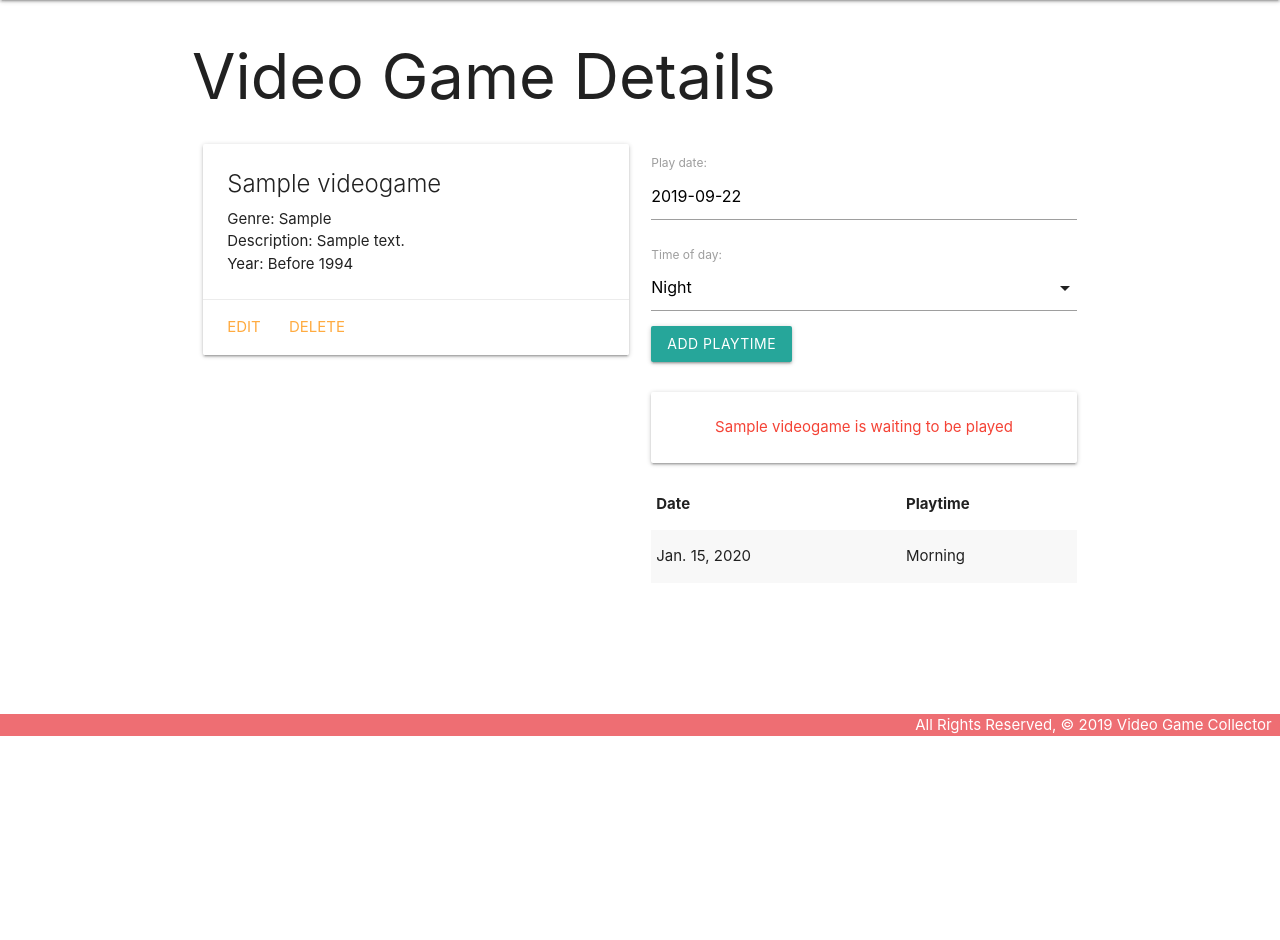
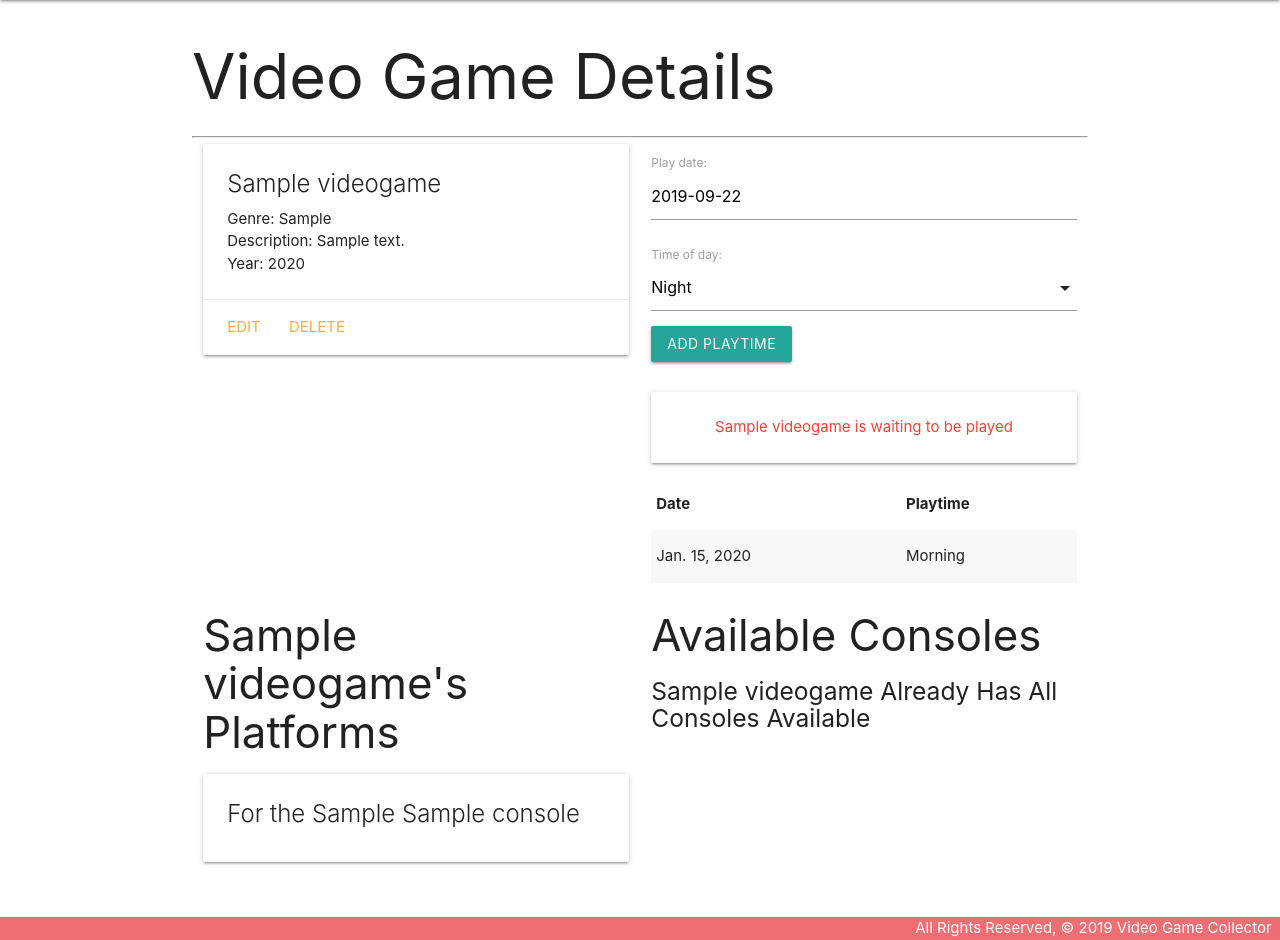
Before and after one commit to robified/django-vgcollector, a Django app: page /videogames/1/ in a window 1280 px wide. Shown: the part 64-1004 px from the top of the page. Before the commit the page ends 800 px from the top, so only its background shows below. Run offline with Django 3.2, Linux system fonts and the light colour scheme; a user stored in the database is signed in; tables that the repository leaves empty hold one stand-in row (values such as "Sample post").

Commit message:
Display a list of associated and unassociated consoles.

```diff
--- a/main_app/templates/videogames/detail.html
+++ b/main_app/templates/videogames/detail.html
@@ -10,8 +10,8 @@
                 <span class="card-title">{{ videogame.name }}</span>
                 <p>Genre: {{ videogame.genre }}</p>
                 <p>Description: {{ videogame.description }}</p>
-            {% if videogame.age > 1995 %}
-                <p>Year: {{ videogame.age }}</p>
+            {% if videogame.year > 1995 %}
+                <p>Year: {{ videogame.year }}</p>
             {% else %}
                 <p>Year: Before 1994</p>
             {% endif %}
@@ -51,6 +51,47 @@
             </tbody>
         </table>
     </div>
+    <hr>
+    <div class="row">
+        <div class="col s6">
+            <h3>{{ videogame.name }}'s Platforms</h3>
+        {% if videogame.consoles.count %}
+        {% for console in videogame.consoles.all %}
+            <div class="card">
+                <div class="card-content">
+                    <span class="card-title">
+                    For the {{ console.developer }} {{ console.name }}
+                    </span>
+                </div>
+            </div>
+        {% endfor %}
+        {% else %}
+        <h5>Does not belong to any consoles. :[</h5>
+        {% endif %}
+    </div>
+
+    <div class="col s6">
+        <h3>Available Consoles</h3>
+        {% if consoles.count %}
+        {% for console in consoles.all %}
+        <div class="card">
+            <div class="card-content">
+                <span class="card-title">
+                {{ console.name }}</span> {{ console.developer }}
+                </span>
+            </div>
+            <div class="card-action">
+            <form action="" method="post">
+                {% csrf_token %}
+                <button type="submit" class="btn">Add</button>
+            </form>
+            </div>
+        </div>
+    {% endfor %}
+    {% else %}
+        <h5>{{videogame.name}} Already Has All Consoles Available</h5>
+    {% endif %}
+    </div>
 </div>
 
 <script>
```
